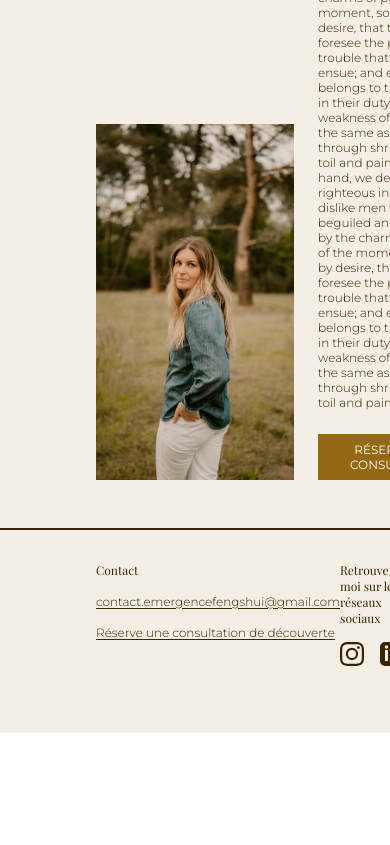
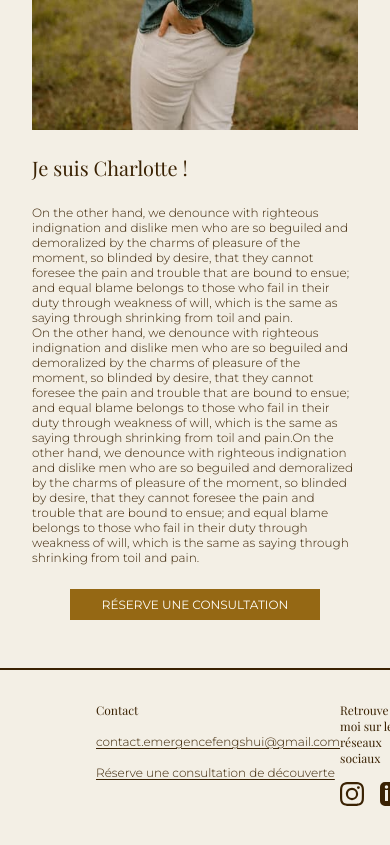
Before and after one commit to ljeandin/emergence, a Vue app: page / in a window 390 px wide. Shown: the part 6880-7725 px from the top of the page. Before the commit the page ends 7613 px from the top, so only its background shows below. Built offline with nearby package versions, Linux system fonts and the light colour scheme; a web font is replaced by a local one.

Commit message:
Responsive for about section

```diff
--- a/src/components/organisms/about/About.vue
+++ b/src/components/organisms/about/About.vue
@@ -38,9 +38,11 @@
                 is the same as saying through shrinking from
                 toil and pain.
             </p>
-            <button class="button-colored">
-                Réserve une consultation
-            </button>
+            <div class="about__button-wrapper">
+                <button class="button-colored">
+                    Réserve une consultation
+                </button>
+            </div>
         </div>
     </section>
 </template>
--- a/src/components/organisms/about/about.scss
+++ b/src/components/organisms/about/about.scss
@@ -1,10 +1,10 @@
 .about {
     width: 100%;
-    overflow: hidden;
     display: flex;
-    align-items: flex-end;
+    flex-direction: column;
+    align-items: center;
     gap: $spacing-xs;
-    padding: $spacing-xl;
+    padding: $spacing-sm;
     padding-bottom: $spacing-md;
     background: $color-background;
 
@@ -15,7 +15,37 @@
         }
     }
 
+    &__button-wrapper {
+        display: flex;
+        justify-content: center;
+    }
+
     &__image {
-        width: 42 * $spacing;
+        max-height: calc(80vh - $header-height);
+        object-fit: cover;
+        width: 100%;
     }
 }
+
+@media (min-width: $screen-md) {
+    .about {
+        flex-direction: row;
+
+        &__button-wrapper {
+            justify-content: flex-start;
+        }
+    }
+}
+
+@media (min-width: $screen-lg) {
+    .about {
+        padding: $spacing-xl;
+        padding-bottom: $spacing-md;
+        align-items: flex-end;
+
+        &__image {
+            max-height: none;
+            width: 42 * $spacing;
+        }
+    }
+}
```
